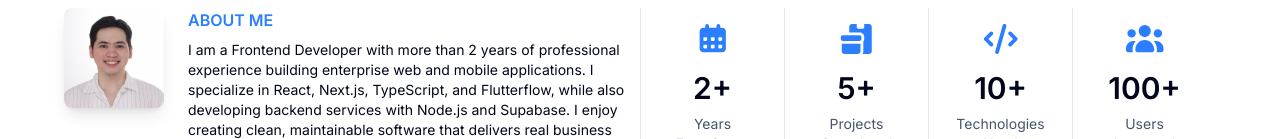
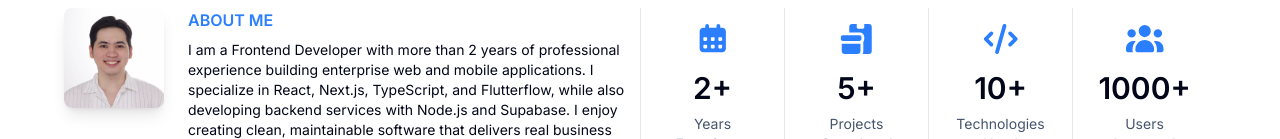
Before and after one commit to vixtroo/vincent-castro, a Next.js app: page / in a window 1280 px wide. Shown: the part 813-952 px from the top of the page. Built offline with nearby package versions, Linux system fonts and the light colour scheme; no server answers.

Commit message:
update resume

```diff
--- a/src/app/page.tsx
+++ b/src/app/page.tsx
@@ -219,7 +219,7 @@ export default function Home() {
             <div className="mt-4 flex flex-col items-start gap-3 sm:flex-row sm:gap-4 lg:gap-6">
               <Button variant="default" size="default" className="bg-blue-500 text-white hover:bg-blue-600 dark:bg-blue-600" onClick={() => {scrollToSection('projects')}}>View My Projects <FontAwesomeIcon icon={faArrowRight}/></Button>
               <Button asChild variant="outline" size="default" className="border-slate-200 dark:bg-slate-800 dark:border-slate-600">
-                <a href="/assets/Vincent-Castro-Resume.pdf" download="Vincent-Castro-Resume.pdf">
+                <a href="/assets/VINCENT-CASTRO-RESUME.pdf" download="VINCENT-CASTRO-RESUME.pdf">
                   Download Resume <FontAwesomeIcon icon={faCloudDownload}/>
                 </a>
               </Button>
@@ -300,7 +300,7 @@ export default function Home() {
 
             <div className="flex flex-col items-center gap-2 border-l border-slate-200 px-4 py-4 sm:px-6 xl:px-12">
               <FontAwesomeIcon icon={faUsers} className="text-blue-500 text-3xl"/>
-              <h1 className="text-3xl font-semibold mt-2 dark:text-slate-400">100+</h1>
+              <h1 className="text-3xl font-semibold mt-2 dark:text-slate-400">1000+</h1>
               <p className="text-sm text-slate-600 dark:text-slate-400">Users<br></br>Impacted</p>
             </div>
 
```
Also changed, not shown: 1 other file (tests, documents, lock files or other folders).
